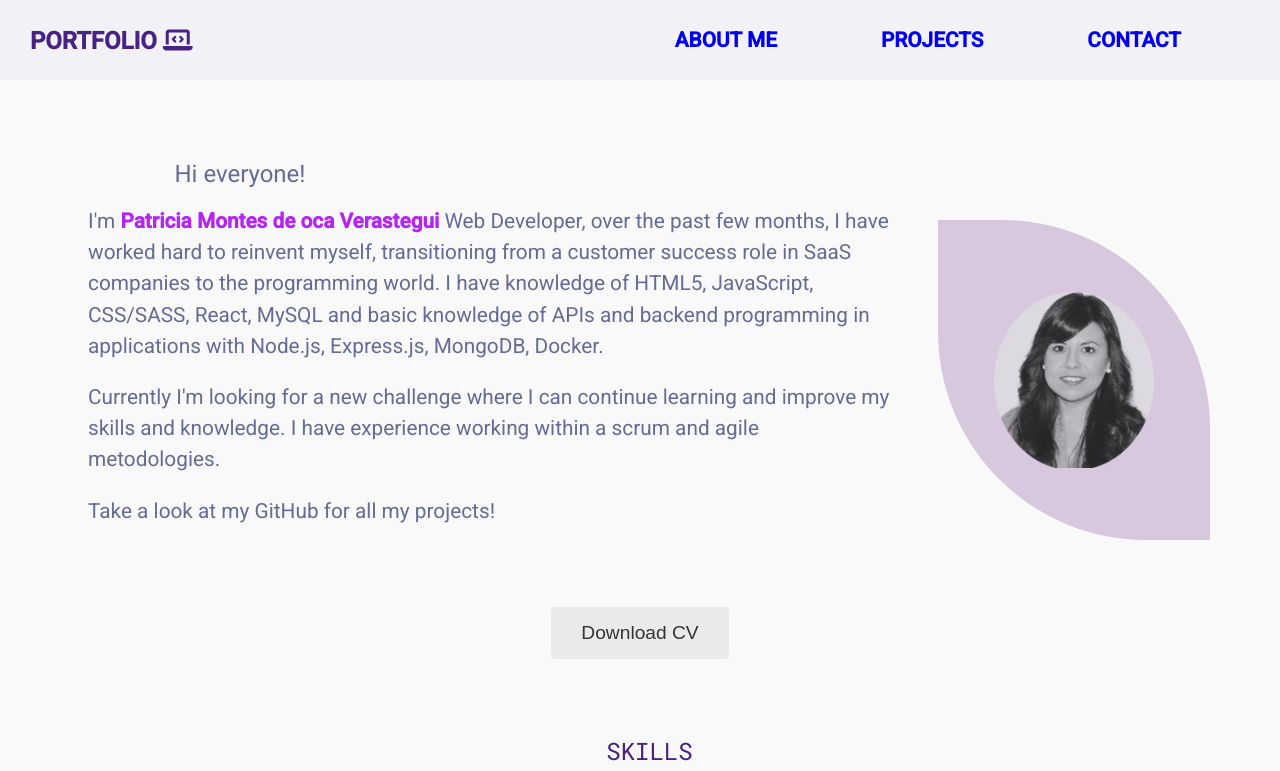
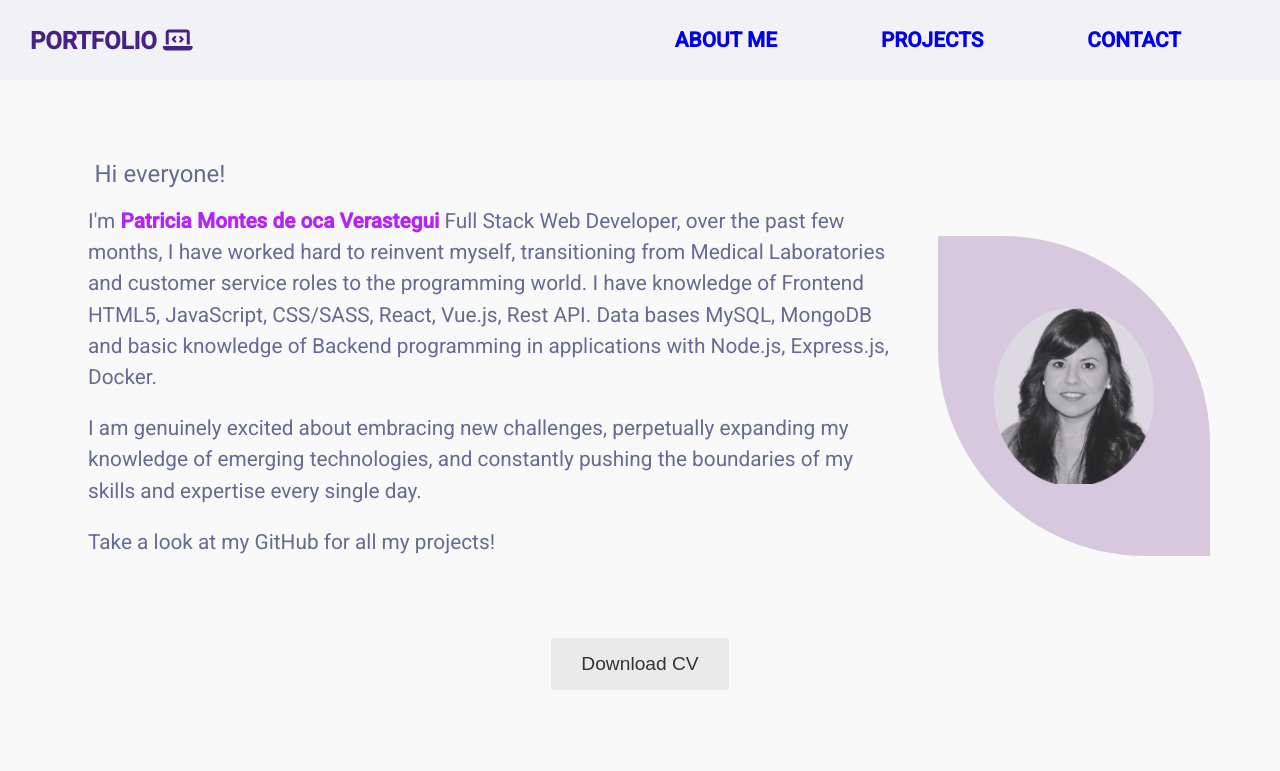
Before and after one commit to patriciabog/PortfolioPatricia, a React (Create React App) app: page /projects in a window 1280 px wide. Shown: the top 771 px of the page. Built offline with nearby package versions, Linux system fonts and the light colour scheme.

Commit message:
add new text in the component about includenew framework (Vue.js)

```diff
--- a/src/components/About.js
+++ b/src/components/About.js
@@ -14,11 +14,11 @@ import DownloadButton from './DownloadButton';
 function About() {
     return (
     <div className='about'>
-        <h3 className='about__title'> Hi everyone! </h3>
+        <h3 className='about__title'> Hi everyone!   </h3>
         <div className='intro'>
            <p className='intro__parraf'>
-               <p className='intro__parraf__p'>I'm <span  className='intro__parraf__p__name'>Patricia Montes de oca Verastegui</span> Web Developer, over the past few months, I have worked hard to reinvent myself, transitioning from a customer success role in SaaS companies to the programming world. I have knowledge of HTML5, JavaScript, CSS/SASS, React, MySQL and basic knowledge of APIs and backend programming in applications with Node.js, Express.js, MongoDB, Docker.</p>
-               <p className='intro__parraf__p'>Currently I'm looking for a new challenge where I can continue learning and improve my skills and knowledge. I have experience working within a scrum and agile metodologies.</p>
+                    <p className='intro__parraf__p'>I'm <span className='intro__parraf__p__name'>Patricia Montes de oca Verastegui</span> Full Stack Web Developer, over the past few months, I have worked hard to reinvent myself, transitioning from Medical Laboratories and customer service roles to the programming world. I have knowledge of Frontend HTML5, JavaScript, CSS/SASS, React, Vue.js, Rest API. Data bases MySQL, MongoDB and basic knowledge of Backend programming in applications with Node.js, Express.js, Docker.</p>
+                    <p className='intro__parraf__p'> I am genuinely excited about embracing new challenges, perpetually expanding my knowledge of emerging technologies, and constantly pushing the boundaries of my skills and expertise every single day.</p>
                <p className='intro__parraf__p'>Take a look at my GitHub for all my projects! </p>
             </p>
             <div className='intro__img'>
--- a/src/styles/layout/_about.scss
+++ b/src/styles/layout/_about.scss
@@ -7,12 +7,13 @@
     width: 100%;
 
     &__title {
+
         font-size: 1.1rem;
         color: #656b93;
         margin-top: 90px;
         margin-bottom: -2.5rem;
-        margin-left: -10rem;
-        animation: move-left-right 2s 1;
+        margin-right: 10rem;
+        animation: move-left-right 1s 1;
         animation-fill-mode: initial;
     }
     &__skills {
@@ -120,7 +121,7 @@ keyframes move-left-right {
         padding: 10px;
          &__title {
             font-size: 1.3rem;
-            margin-left: -35rem;
+           margin-right: 35rem;
             margin-bottom: -2.3em;
          }
          &__skills{
@@ -167,7 +168,7 @@ keyframes move-left-right {
             &__title {
                 font-size: 1.5rem;
                 margin-bottom: -5rem;
-                margin-left: -50rem;
+                margin-right: 60rem;
             }
         }
     .intro {
```
